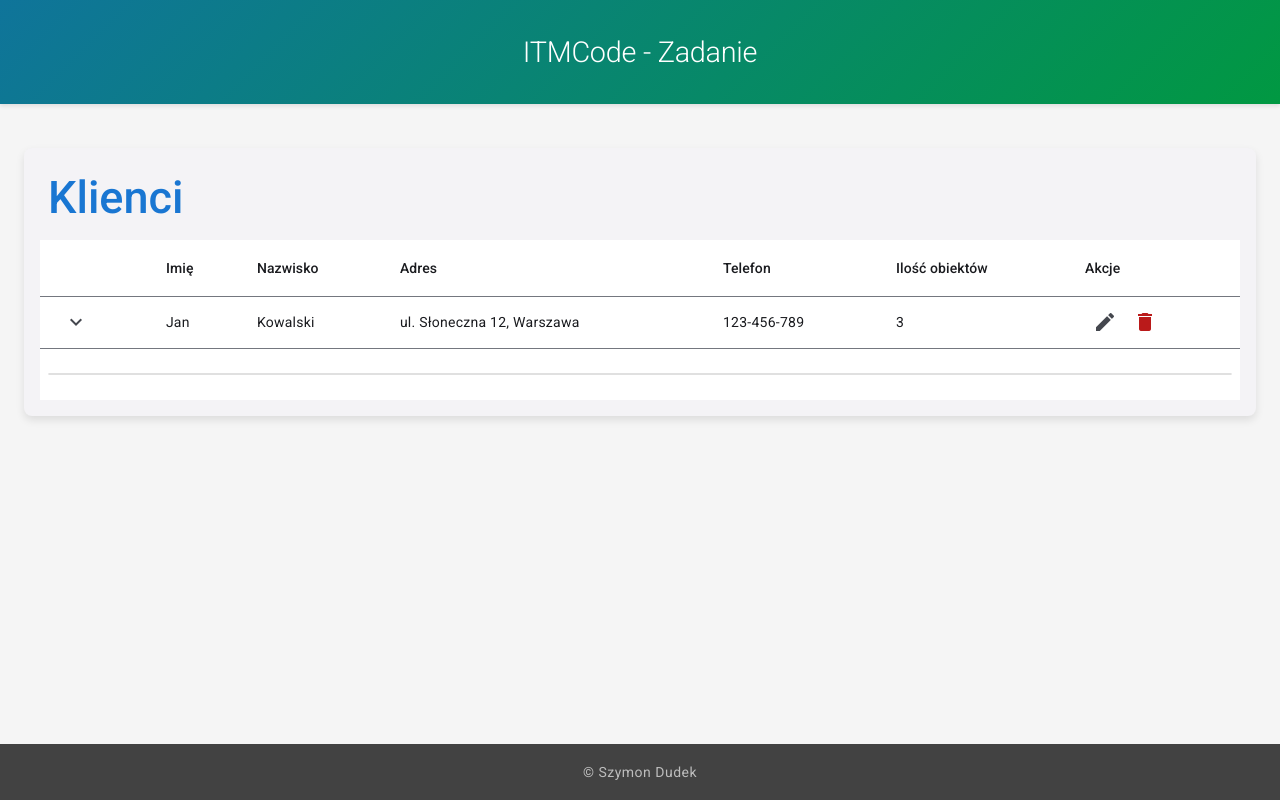
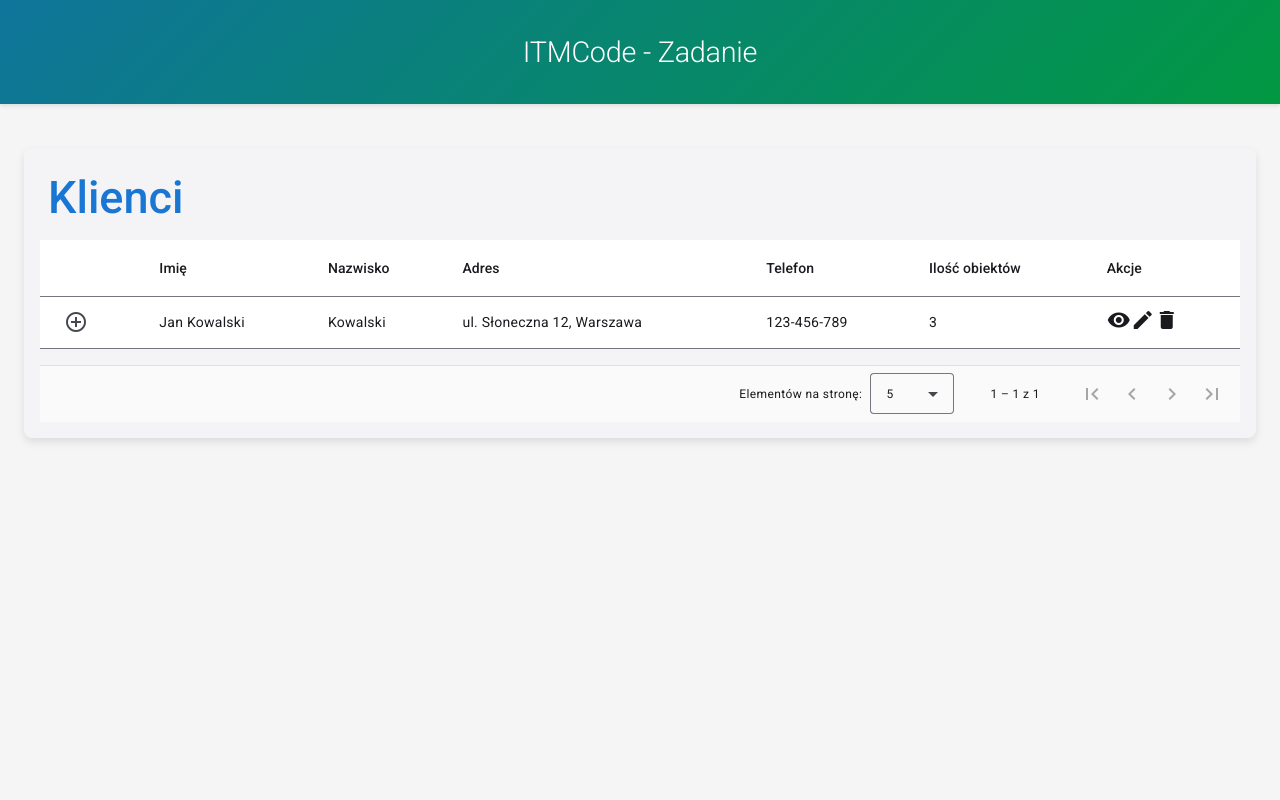
Before and after one commit to DudekSzymon/expandable-table-app, an Angular app: page / in a window 1280 px wide. Built offline with nearby package versions, Linux system fonts and the light colour scheme.

Commit message:
paginator

```diff
--- a/src/app/app.component.html
+++ b/src/app/app.component.html
@@ -1,4 +1,3 @@
-<!-- Główna aplikacja -->
 <div class="app-container">
   <header class="app-header">
     <div class="container-fluid">
@@ -11,11 +10,10 @@
   </header>
 
   <main class="app-main">
-    <!-- Nasz komponent z tabelą -->
     <app-client-management></app-client-management>
   </main>
 
-  <footer class="app-footer">
+  <!-- <footer class="app-footer">
     <div class="container-fluid">
       <div class="row">
         <div class="col-12 text-center">
@@ -24,6 +22,7 @@
       </div>
     </div>
   </footer>
+</div> -->
+
+  <router-outlet></router-outlet>
 </div>
-
-<router-outlet></router-outlet>
--- a/src/app/app.config.ts
+++ b/src/app/app.config.ts
@@ -1,9 +1,11 @@
 import { ApplicationConfig, provideZoneChangeDetection } from '@angular/core';
 import { provideRouter } from '@angular/router';
+import { MatPaginatorIntl } from '@angular/material/paginator';
 
 import { routes } from './app.routes';
 import { provideClientHydration } from '@angular/platform-browser';
 import { provideAnimationsAsync } from '@angular/platform-browser/animations/async';
+import { PolishPaginatorIntl } from './core/services/polish-paginator-intl.service';
 
 export const appConfig: ApplicationConfig = {
   providers: [
@@ -11,5 +13,6 @@ export const appConfig: ApplicationConfig = {
     provideRouter(routes),
     provideClientHydration(),
     provideAnimationsAsync(),
+    { provide: MatPaginatorIntl, useClass: PolishPaginatorIntl },
   ],
 };
--- a/src/app/core/services/data.service.ts
+++ b/src/app/core/services/data.service.ts
@@ -8,15 +8,14 @@ import {
   Contract,
   ApiResponse,
   ExpandedRowData,
+  PaginatedResponse,
 } from '../../shared/models/client.model';
 
 @Injectable({
   providedIn: 'root',
 })
 export class DataService {
-  private mockClients: ApiResponse<Client> = {
-    response: {
-      result: [
+  private mockClients: Client[] = [
     {
       imie: 'Jan',
       nazwisko: 'Kowalski',
@@ -24,9 +23,7 @@ export class DataService {
       telefon: '123-456-789',
       ilosc_obiektow: 3,
     },
-      ],
-    },
-  };
+  ];
 
   private mockOffers: ApiResponse<Offer> = {
     response: {
@@ -109,11 +106,23 @@ export class DataService {
     },
   };
 
-  getClients(): Observable<Client[]> {
-    return of(this.mockClients).pipe(
-      delay(300),
-      map((response) => response.response.result)
-    );
+  getClients(
+    page: number = 0,
+    pageSize: number = 5
+  ): Observable<PaginatedResponse<Client>> {
+    const startIndex = page * pageSize;
+    const endIndex = startIndex + pageSize;
+    const paginatedClients = this.mockClients.slice(startIndex, endIndex);
+
+    const response: PaginatedResponse<Client> = {
+      data: paginatedClients,
+      totalCount: this.mockClients.length,
+      page: page,
+      pageSize: pageSize,
+      totalPages: Math.ceil(this.mockClients.length / pageSize),
+    };
+
+    return of(response).pipe(delay(300));
   }
 
   getExpandedRowData(clientName: string): Observable<ExpandedRowData> {
--- /dev/null
+++ b/src/app/core/services/polish-paginator-intl.service.ts
@@ -0,0 +1,28 @@
+import { Injectable } from '@angular/core';
+import { MatPaginatorIntl } from '@angular/material/paginator';
+
+@Injectable()
+export class PolishPaginatorIntl extends MatPaginatorIntl {
+  override itemsPerPageLabel = 'Elementów na stronę:';
+  override nextPageLabel = 'Następna strona';
+  override previousPageLabel = 'Poprzednia strona';
+  override firstPageLabel = 'Pierwsza strona';
+  override lastPageLabel = 'Ostatnia strona';
+
+  override getRangeLabel = (page: number, pageSize: number, length: number) => {
+    if (length === 0 || pageSize === 0) {
+      return `0 z ${length}`;
+    }
+
+    length = Math.max(length, 0);
+
+    const startIndex = page * pageSize;
+
+    const endIndex =
+      startIndex < length
+        ? Math.min(startIndex + pageSize, length)
+        : startIndex + pageSize;
+
+    return `${startIndex + 1} – ${endIndex} z ${length}`;
+  };
+}
--- a/src/app/pages/client-management/client-management.component.html
+++ b/src/app/pages/client-management/client-management.component.html
@@ -9,15 +9,25 @@
         </mat-card-header>
 
         <mat-card-content>
-          <div class="table-container">
+          <div *ngIf="isLoadingClients" class="loading-container">
+            <mat-spinner diameter="40"></mat-spinner>
+            <p class="mt-2 mb-0">Ładowanie klientów...</p>
+          </div>
+
+          <div *ngIf="!isLoadingClients" class="table-container">
+            <div class="scroller">
               <table
                 mat-table
                 [dataSource]="clients"
                 multiTemplateDataRows
-              class="mat-elevation-1 w-100"
+                class="catalog-table"
               >
                 <ng-container matColumnDef="expand">
-                <th mat-header-cell *matHeaderCellDef aria-label="row actions">
+                  <th
+                    mat-header-cell
+                    *matHeaderCellDef
+                    aria-label="row actions"
+                  >
                     &nbsp;
                   </th>
                   <td mat-cell *matCellDef="let element">
@@ -32,8 +42,12 @@
                       "
                       matTooltip="Rozwiń szczegóły"
                     >
-                    <mat-icon [@.disabled]="true">
-                      {{ isExpanded(element) ? "expand_less" : "expand_more" }}
+                      <mat-icon>
+                        {{
+                          isExpanded(element)
+                            ? "remove_circle_outline"
+                            : "add_circle_outline"
+                        }}
                       </mat-icon>
                     </button>
                   </td>
@@ -45,19 +59,43 @@
                 >
                   <th mat-header-cell *matHeaderCellDef>{{ column.label }}</th>
                   <td mat-cell *matCellDef="let element">
+                    <ng-container [ngSwitch]="column.key">
+                      <span *ngSwitchCase="'imie'" class="client-badge type-1">
+                        {{ element.imie }} {{ element.nazwisko }}
+                      </span>
+                      <span *ngSwitchDefault>
                         {{ getColumnValue(element, column) }}
+                      </span>
+                    </ng-container>
                   </td>
                 </ng-container>
 
                 <ng-container matColumnDef="actions">
                   <th mat-header-cell *matHeaderCellDef>Akcje</th>
                   <td mat-cell *matCellDef="let element">
-                  <button mat-icon-button matTooltip="Edytuj">
-                    <mat-icon>edit</mat-icon>
-                  </button>
-                  <button mat-icon-button matTooltip="Usuń" color="warn">
-                    <mat-icon>delete</mat-icon>
-                  </button>
+                    <span class="action-icons-container-middle">
+                      <mat-icon
+                        class="action-icons view-icon"
+                        matTooltip="Podgląd"
+                        (click)="viewClient(element, $event)"
+                      >
+                        visibility
+                      </mat-icon>
+                      <mat-icon
+                        class="action-icons edit-icon"
+                        matTooltip="Edytuj"
+                        (click)="editClient(element, $event)"
+                      >
+                        edit
+                      </mat-icon>
+                      <mat-icon
+                        class="action-icons delete-icon"
+                        matTooltip="Usuń"
+                        (click)="deleteClient(element, $event)"
+                      >
+                        delete
+                      </mat-icon>
+                    </span>
                   </td>
                 </ng-container>
 
@@ -91,15 +129,29 @@
                 <tr
                   mat-row
                   *matRowDef="let element; columns: displayedColumns"
-                class="main-row"
+                  class="example-element-row"
                   [class.expanded-row]="isExpanded(element)"
                 ></tr>
                 <tr
                   mat-row
                   *matRowDef="let row; columns: ['expandedDetail']"
-                class="detail-row"
+                  class="example-detail-row"
+                  [hidden]="!isExpanded(row)"
                 ></tr>
               </table>
+            </div>
+
+            <mat-paginator
+              #paginator
+              [length]="totalCount"
+              [pageSize]="pageSize"
+              [pageSizeOptions]="pageSizeOptions"
+              [showFirstLastButtons]="true"
+              (page)="onPageChange($event)"
+              class="pagination-container"
+              aria-label="Wybierz stronę"
+            >
+            </mat-paginator>
           </div>
         </mat-card-content>
       </mat-card>
--- a/src/app/pages/client-management/client-management.component.scss
+++ b/src/app/pages/client-management/client-management.component.scss
@@ -9,6 +9,21 @@
       color: #1976d2;
       font-weight: 500;
     }
+  }
+}
+
+.loading-container {
+  display: flex;
+  flex-direction: column;
+  align-items: center;
+  justify-content: center;
+  padding: 60px 20px;
+  min-height: 200px;
+
+  p {
+    color: #666;
+    font-size: 14px;
+    margin-top: 16px;
   }
 }
 
@@ -77,7 +92,27 @@
   }
 }
 
-// Responsywność dla mniejszych ekranów
+.pagination-container {
+  border-top: 1px solid #e0e0e0;
+  background-color: #fafafa;
+  margin-top: 16px;
+
+  ::ng-deep {
+    .mat-paginator-container {
+      padding: 8px 16px;
+      min-height: 56px;
+    }
+
+    .mat-paginator-page-size {
+      align-items: center;
+    }
+
+    .mat-paginator-range-label {
+      margin: 0 32px 0 24px;
+    }
+  }
+}
+
 @media (max-width: 768px) {
   .container-fluid {
     padding: 16px 8px;
@@ -91,9 +126,32 @@
       padding: 8px 4px;
     }
   }
+
+  .pagination-container {
+    ::ng-deep {
+      .mat-paginator-container {
+        padding: 8px;
+        flex-direction: column;
+        align-items: flex-start;
+        gap: 8px;
+      }
+
+      .mat-paginator-page-size {
+        justify-content: flex-start;
+      }
+
+      .mat-paginator-range-actions {
+        width: 100%;
+        justify-content: space-between;
+      }
+
+      .mat-paginator-range-label {
+        margin: 0;
+      }
+    }
+  }
 }
 
-// Animacje dla ikon
 mat-icon {
   transition: transform 0.2s ease;
 }
@@ -102,7 +160,6 @@ button:hover mat-icon {
   transform: scale(1.1);
 }
 
-// Style dla przycisków akcji
 .mat-icon-button {
   &[color="warn"]:hover {
     background-color: rgba(244, 67, 54, 0.1);
--- a/src/app/pages/client-management/client-management.component.ts
+++ b/src/app/pages/client-management/client-management.component.ts
@@ -1,4 +1,4 @@
-import { Component, OnInit } from '@angular/core';
+import { Component, OnInit, ViewChild } from '@angular/core';
 import { CommonModule } from '@angular/common';
 import {
   animate,
@@ -7,12 +7,14 @@ import {
   transition,
   trigger,
 } from '@angular/animations';
+import { MatPaginator, PageEvent } from '@angular/material/paginator';
 import { MaterialModule } from '../../shared/material.module';
 import { DataService } from '../../core/services/data.service';
 import {
   Client,
   ExpandedRowData,
   ColumnConfig,
+  PaginatedResponse,
 } from '../../shared/models/client.model';
 import { CLIENT_COLUMNS } from '../../shared/constants/table-config';
 import { ExpandableRowComponent } from '../../shared/components/expandable-row/expandable-row.component';
@@ -35,15 +37,22 @@ import { ExpandableRowComponent } from '../../shared/components/expandable-row/e
   ],
 })
 export class ClientManagementComponent implements OnInit {
+  @ViewChild(MatPaginator) paginator!: MatPaginator;
+
   clients: Client[] = [];
   displayedColumns: string[] = [];
   columnsConfig: ColumnConfig[] = CLIENT_COLUMNS;
   expandedElement: Client | null = null;
   expandedData: ExpandedRowData | null = null;
   isLoadingExpanded = false;
+  isLoadingClients = false;
+
+  totalCount = 0;
+  pageSize = 5;
+  currentPage = 0;
+  pageSizeOptions: number[] = [5, 10, 25, 50];
 
   constructor(private dataService: DataService) {
-    // Przygotowanie kolumn z akcjami
     this.displayedColumns = [
       'expand',
       ...this.columnsConfig.map((col) => col.key),
@@ -56,23 +65,34 @@ export class ClientManagementComponent implements OnInit {
   }
 
   loadClients(): void {
-    this.dataService.getClients().subscribe({
-      next: (clients) => {
-        this.clients = clients;
+    this.isLoadingClients = true;
+    this.dataService.getClients(this.currentPage, this.pageSize).subscribe({
+      next: (response: PaginatedResponse<Client>) => {
+        this.clients = response.data;
+        this.totalCount = response.totalCount;
+        this.isLoadingClients = false;
+
+        this.expandedElement = null;
+        this.expandedData = null;
       },
       error: (error) => {
         console.error('Błąd podczas ładowania klientów:', error);
+        this.isLoadingClients = false;
       },
     });
   }
 
+  onPageChange(event: PageEvent): void {
+    this.currentPage = event.pageIndex;
+    this.pageSize = event.pageSize;
+    this.loadClients();
+  }
+
   toggleRow(element: Client): void {
     if (this.expandedElement === element) {
-      // Zamykanie rozszerzonego wiersza
       this.expandedElement = null;
       this.expandedData = null;
     } else {
-      // Otwieranie nowego wiersza
       this.expandedElement = element;
       this.loadExpandedData(element);
     }
@@ -101,4 +121,19 @@ export class ClientManagementComponent implements OnInit {
   getColumnValue(element: any, column: ColumnConfig): any {
     return element[column.key];
   }
+
+  viewClient(client: Client, event: Event): void {
+    event.stopPropagation();
+    console.log('Podgląd klienta:', client);
+  }
+
+  editClient(client: Client, event: Event): void {
+    event.stopPropagation();
+    console.log('Edytowanie klienta:', client);
+  }
+
+  deleteClient(client: Client, event: Event): void {
+    event.stopPropagation();
+    console.log('Usuwanie klienta:', client);
+  }
 }
--- a/src/app/shared/constants/table-config.ts
+++ b/src/app/shared/constants/table-config.ts
@@ -1,6 +1,5 @@
 import { ColumnConfig, TabConfig } from '../models/client.model';
 
-// Konfiguracja kolumn głównej tabeli
 export const CLIENT_COLUMNS: ColumnConfig[] = [
   { key: 'imie', label: 'Imię', type: 'text' },
   { key: 'nazwisko', label: 'Nazwisko', type: 'text' },
--- a/src/app/shared/material.module.ts
+++ b/src/app/shared/material.module.ts
@@ -6,6 +6,7 @@ import { MatTabsModule } from '@angular/material/tabs';
 import { MatCardModule } from '@angular/material/card';
 import { MatProgressSpinnerModule } from '@angular/material/progress-spinner';
 import { MatTooltipModule } from '@angular/material/tooltip';
+import { MatPaginatorModule } from '@angular/material/paginator';
 
 const MaterialComponents = [
   MatTableModule,
@@ -15,6 +16,7 @@ const MaterialComponents = [
   MatCardModule,
   MatProgressSpinnerModule,
   MatTooltipModule,
+  MatPaginatorModule,
 ];
 
 @NgModule({
```
Also changed, not shown: src/app/shared/models/client.model.ts (+8 -5 lines), 1 other file (tests, documents, lock files or other folders). Lines whose indentation alone changed are shown as unchanged.
